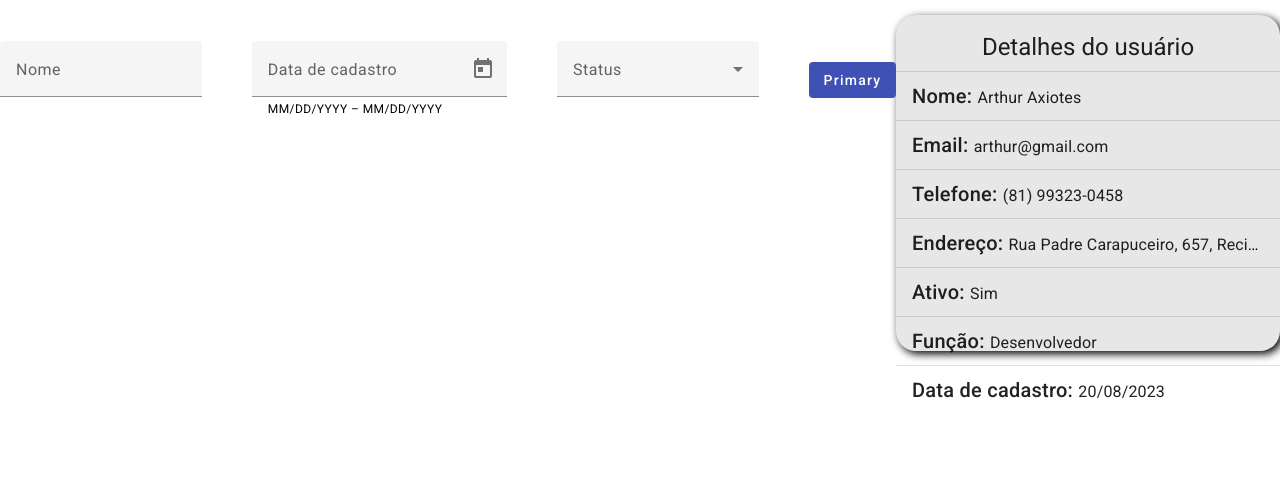
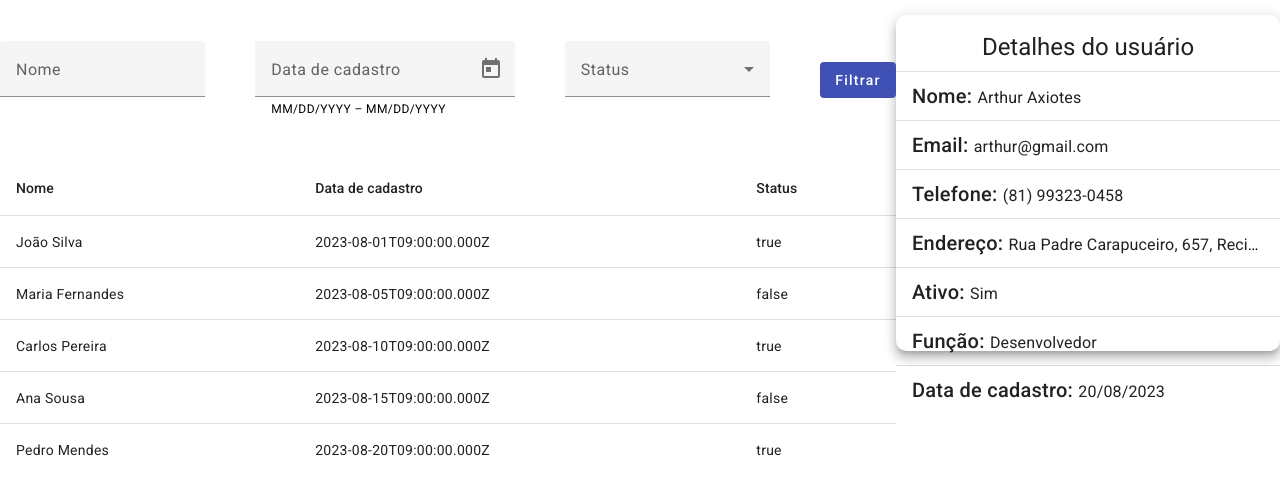
Before and after one commit to Axiotes/filtro-de-usuario, an Angular app: page / in a window 1280 px wide. Shown: the top 494 px of the page. Built offline with nearby package versions, Linux system fonts and the light colour scheme.

Commit message:
feat: layout da tabela de usuarios

```diff
--- a/src/app/app.component.html
+++ b/src/app/app.component.html
@@ -4,7 +4,7 @@
             <app-filter></app-filter>
         </div>
         <div class="container__left-container__main-div">
-
+            <app-table></app-table>
         </div>
     </div>
     <div class="container__right-div">
--- a/src/app/app.component.scss
+++ b/src/app/app.component.scss
@@ -20,9 +20,6 @@
     &__right-div{
         width: 30%;
         max-height: 42vh;
-        background-color: rgb(231, 231, 231);
         margin: 15px 15px 0 0;
-        border-radius: 20px;
-        box-shadow: 3px 3px 8px black;
     }
 }
--- a/src/app/components/components.module.ts
+++ b/src/app/components/components.module.ts
@@ -6,11 +6,13 @@ import { provideNativeDateAdapter } from '@angular/material/core';
 import { AngularMaterialModule } from "../angular-material/angular-material.module";
 import { UserDetailsComponent } from './user-details/user-details.component';
 import { FilterComponent } from './filter/filter.component';
+import { TableComponent } from './table/table.component';
 
 @NgModule({
     declarations: [
     UserDetailsComponent,
-    FilterComponent
+    FilterComponent,
+    TableComponent
   ],
     imports: [
         AngularMaterialModule,
@@ -20,6 +22,7 @@ import { FilterComponent } from './filter/filter.component';
     exports: [
       UserDetailsComponent,
       FilterComponent,
+      TableComponent,
       CommonModule,
       FormsModule
     ],
--- a/src/app/components/filter/filter.component.html
+++ b/src/app/components/filter/filter.component.html
@@ -27,6 +27,6 @@
             </mat-select>
         </mat-form-field>
 
-        <button mat-flat-button color="primary">Primary</button>
+        <button mat-flat-button color="primary">Filtrar</button>
     </form>
 </div>
--- /dev/null
+++ b/src/app/components/table/table.component.html
@@ -0,0 +1,22 @@
+<div class="table">
+    <table mat-table [dataSource]="userList">
+        <ng-container matColumnDef="nome">
+            <th mat-header-cell *matHeaderCellDef> Nome </th>
+            <td mat-cell *matCellDef="let element" class="table__user-list" (click)="selectUser(element)"> {{ element.nome }} </td>
+        </ng-container>
+
+        <ng-container matColumnDef="dataCadastro">
+            <th mat-header-cell *matHeaderCellDef> Data de cadastro </th>
+            <td mat-cell *matCellDef="let element" class="table__user-list" (click)="selectUser(element)"> {{ element.dataCadastro }} </td>
+        </ng-container>
+
+
+        <ng-container matColumnDef="status">
+            <th mat-header-cell *matHeaderCellDef> Status </th>
+            <td mat-cell *matCellDef="let element" class="table__user-list" (click)="selectUser(element)"> {{ element.ativo }} </td>
+        </ng-container>
+
+        <tr mat-header-row *matHeaderRowDef="displayedColumns"></tr>
+        <tr mat-row *matRowDef="let row; columns: displayedColumns;"></tr>
+    </table>
+</div>
--- /dev/null
+++ b/src/app/components/table/table.component.scss
@@ -0,0 +1,8 @@
+.table{
+    width: 100%;
+    height: 100%;
+
+    &__user-list{
+        cursor: pointer;
+    }
+}
--- /dev/null
+++ b/src/app/components/table/table.component.ts
@@ -0,0 +1,17 @@
+import { Component } from '@angular/core';
+import { IUser } from '../../interfaces/user.interface';
+import { UsersList } from '../../data/uses-list';
+
+@Component({
+  selector: 'app-table',
+  templateUrl: './table.component.html',
+  styleUrl: './table.component.scss'
+})
+export class TableComponent {
+  userList: IUser[] = UsersList;
+  displayedColumns: string[] = ['nome', 'dataCadastro', 'status'];
+
+  selectUser(user: []) {
+    console.log("Usuário:", user);
+  }
+}
--- a/src/app/components/user-details/user-details.component.html
+++ b/src/app/components/user-details/user-details.component.html
@@ -1,4 +1,4 @@
-<div class="user-details">
+<div class="user-details mat-elevation-z8">
     <mat-list>
         <mat-list-item class="u-text-aling-center">
             <span class="mat-h1">Detalhes do usuário</span>
--- a/src/app/components/user-details/user-details.component.scss
+++ b/src/app/components/user-details/user-details.component.scss
@@ -0,0 +1,5 @@
+.user-details{
+    width: 100%;
+    height: 100%;
+    border-radius: 10px;
+}
```
Also changed, not shown: src/app/angular-material/angular-material.module.ts (+5 -2 lines), 1 other file (tests, documents, lock files or other folders).
